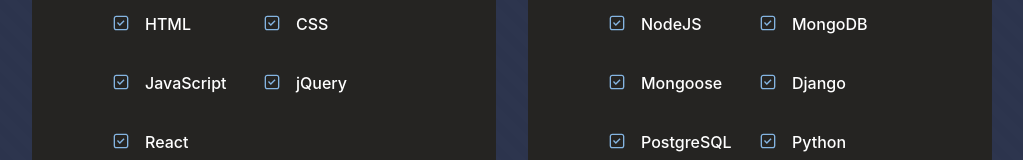
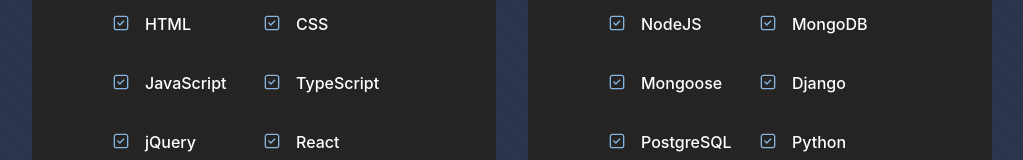
Before and after one commit to PeterSYoo/portfolio-v2, a React (Create React App) app: page / in a window 1280 px wide. Shown: the part 2319-2479 px from the top of the page, without its empty margins (128-1151 px from the left). Built offline with nearby package versions, Linux system fonts and the light colour scheme; the HTML template or start-up script is replaced by a standard one; a web font is replaced by a local one.

Commit message:
wip: adds animation to scroll down text and icon in header

```diff
--- a/src/components/header/Header.js
+++ b/src/components/header/Header.js
@@ -59,10 +59,14 @@
           <motion.img src={AVATAR} alt="me" variants={imageAnimate} />
         </div>
       </div>
-      <a href="#contact" className="scroll__down">
-        Scroll Down
-      </a>
-      <BsFillMouseFill className="scroll__down-icon" />
+      <motion.div variants={imageAnimate}>
+        <a href="#contact" className="scroll__down">
+          Scroll Down
+        </a>
+      </motion.div>
+      <motion.div variants={textAnimate}>
+        <BsFillMouseFill className="scroll__down-icon" />
+      </motion.div>
     </motion.header>
   );
 };
--- a/src/components/particle/Particle.js
+++ b/src/components/particle/Particle.js
@@ -100,7 +100,7 @@
             grab: {
               distance: 400,
               line_linked: {
-                opacity: 1,
+                opacity: 0.5,
               },
             },
             bubble: {
@@ -111,8 +111,8 @@
               speed: 3,
             },
             repulse: {
-              distance: 150,
-              duration: 0.4,
+              distance: 350,
+              duration: 1,
             },
             push: {
               particles_nb: 4,
--- a/src/components/toolkit/Toolkit.js
+++ b/src/components/toolkit/Toolkit.js
@@ -61,6 +61,12 @@
               <CgCheckR className="toolkit__details-icon" />
               <div>
                 <h4>JavaScript</h4>
+              </div>
+            </article>
+            <article className="toolkit__details">
+              <CgCheckR className="toolkit__details-icon" />
+              <div>
+                <h4>TypeScript</h4>
               </div>
             </article>
             <article className="toolkit__details">
```
